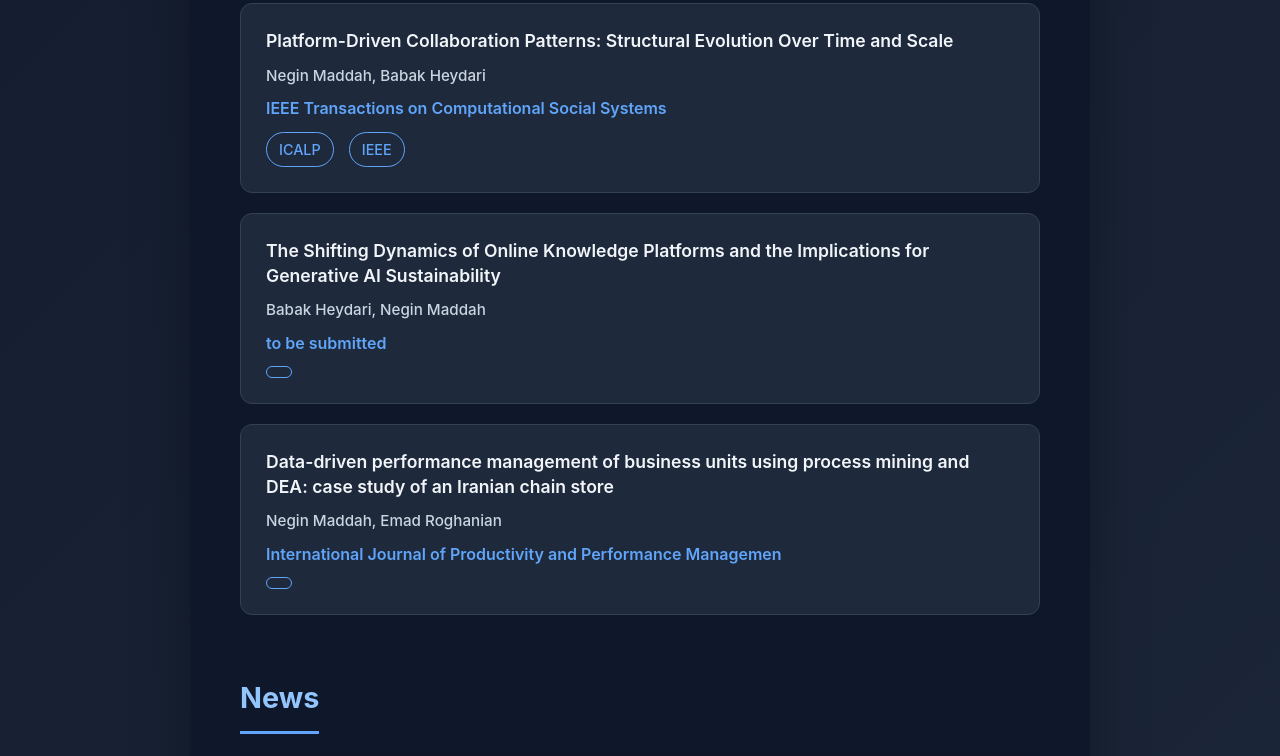
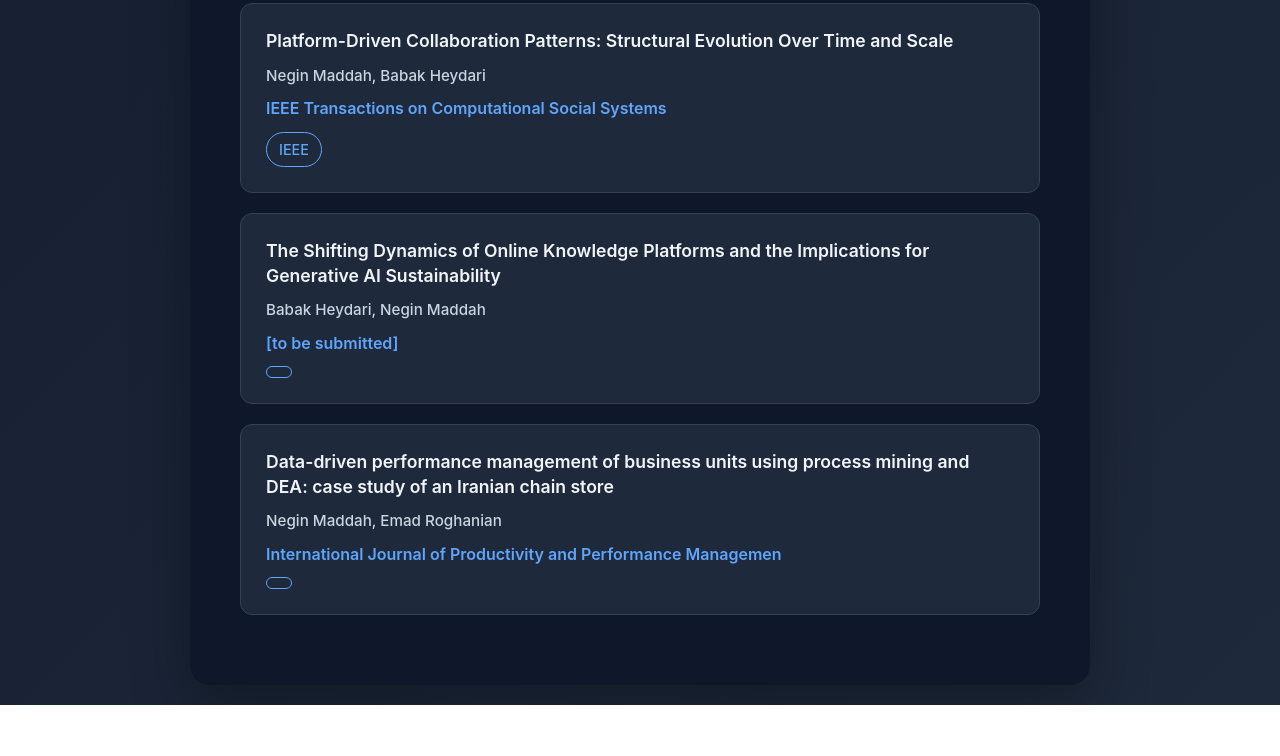
Before and after one commit to neginmaddah/neginmaddah.github.io, a plain HTML site: page index.html in a window 1280 px wide. Shown: the part 2176-2932 px from the top of the page. After the commit the page ends 2881 px from the top, so only its background shows below. Drawn offline with Linux system fonts and the light colour scheme.

Commit message:
Update index.html

```diff
--- a/index.html
+++ b/index.html
@@ -827,7 +827,6 @@
                     <p class="authors">Negin Maddah, Babak Heydari</p>
                     <p class="venue">IEEE Transactions on Computational Social Systems</p>
                     <div class="links">
-                        <a href="https://drops.dagstuhl.de/storage/00lipics/lipics-vol229-icalp2022/LIPIcs.ICALP.2022.68/LIPIcs.ICALP.2022.68.pdf" target="_blank">ICALP</a>
                         <a href="https://ieeexplore.ieee.org/abstract/document/10691640" target="_blank">IEEE</a>
                     </div>
                 </div>
@@ -835,7 +834,7 @@
                 <div class="publication">
                     <h3>The Shifting Dynamics of Online Knowledge Platforms and the Implications for Generative AI Sustainability</h3>
                     <p class="authors">Babak Heydari, Negin Maddah</p>
-                    <p class="venue"> to be submitted </p>
+                    <p class="venue"> [to be submitted] </p>
                     <div class="links">
                         <a href="https://papers.ssrn.com/sol3/papers.cfm?abstract_id=5117087" target="_blank"></a>
                     </div>
@@ -851,7 +850,7 @@
                 </div>
             </section>
 
-            <section id="news">
+            <!-- <section id="news">
                 <h2>News</h2>
                 <div class="news-container">
                     <div class="news-item">
@@ -904,7 +903,7 @@
                     </div>
 
                 </div>
-            </section>
+            </section> -->
 
             <!-- <section id="contact">
                 <h2>Contact</h2>
```
